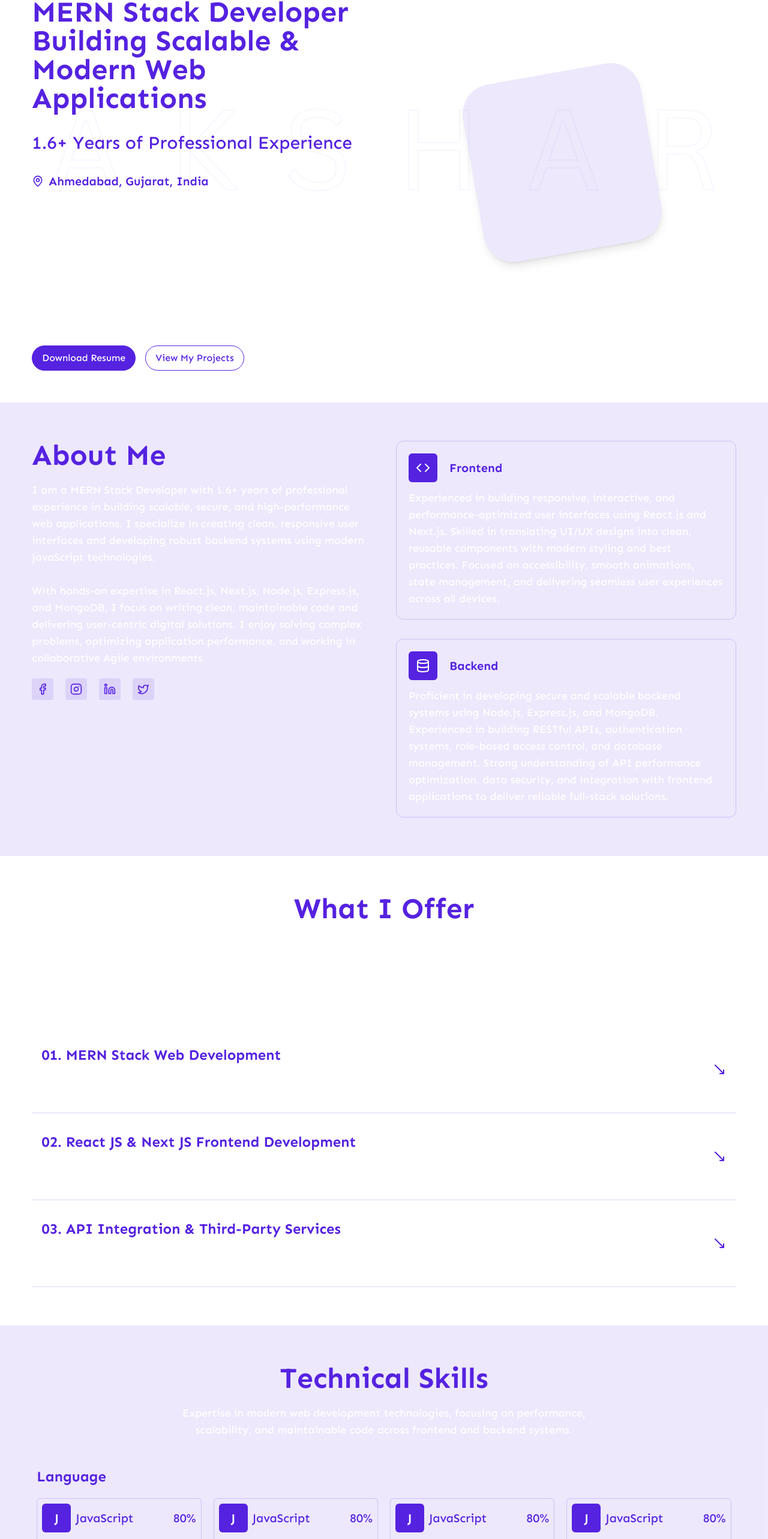
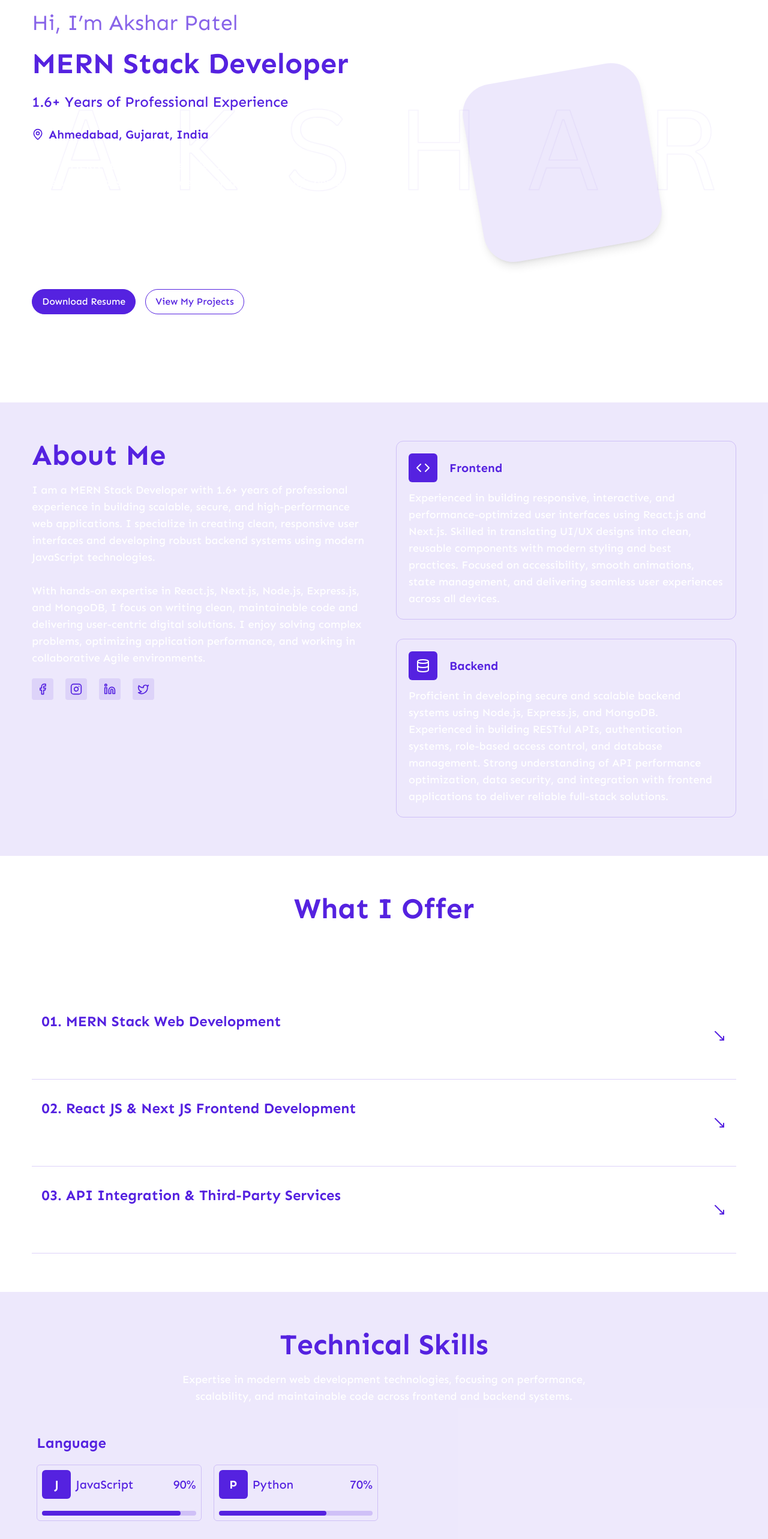
Before and after one commit to akki110/Portfolio, a Next.js app: page / in a window 1280 px wide. Shown: the part 193-2759 px from the top of the page at 60% size. Built offline with nearby package versions, Linux system fonts and the light colour scheme.

Commit message:
service content change and skills add and resume add

```diff
--- a/src/components/Hero.jsx
+++ b/src/components/Hero.jsx
@@ -15,14 +15,14 @@ const Hero = () => {
         id="home"
       >
         <div className="w-11/12 grid grid-cols-1 md:grid-cols-2 gap-4 ">
-          <div className="w-full flex flex-col gap-5 md:gap-8">
+          <div className="w-full flex flex-col gap-5 md:gap-6">
             <h3 className="text-2xl lg:text-4xl font-bolder text-purple/70">
               Hi, I’m Akshar Patel
             </h3>
             <h1 className="text-4xl lg:text-5xl font-bold text-purple">
-              MERN Stack Developer Building Scalable & Modern Web Applications
+              MERN Stack Developer
             </h1>
-            <h2 className="text-2xl lg:text-3xl font-medium text-purple">
+            <h2 className="text-xl lg:text-2xl font-medium text-purple">
               1.6+ Years of Professional Experience
             </h2>
             <h6 className="text-xl flex items-center gap-2 font-semibold text-purple">
@@ -38,9 +38,13 @@ const Hero = () => {
               solutions.
             </p>
             <div className="flex flex-col md:flex-row gap-4">
-              <button className="w-fit border border-purple bg-purple text-white hover:translate-y-[-5px] font-medium px-4 py-2 rounded-full cursor-pointer transition-all duration-300">
+              <a
+                href="/resume/Akshar_Patel_Resume.pdf"
+                target="_blank"
+                className="w-fit border border-purple bg-purple text-white hover:translate-y-[-5px] font-medium px-4 py-2 rounded-full cursor-pointer transition-all duration-300"
+              >
                 Download Resume
-              </button>
+              </a>
               <Link
                 href="#project"
                 className="w-fit border border-purple hover:border-purple text-purple font-medium hover:translate-y-[-5px] hover:text-white px-4 py-2 rounded-full cursor-pointer hover:bg-purple transition-all duration-300"
--- a/src/components/Services.jsx
+++ b/src/components/Services.jsx
@@ -31,11 +31,9 @@ const Services = () => {
               What I Offer
             </h2>
             <p className="text-md md:text-lg font-medium w-full md:w-7/12 text-center">
-              I provide end-to-end web development solutions focused on
-              performance, security, and scalability. From modern frontend
-              interfaces to robust backend systems, I help businesses and
-              startups build reliable digital products using the MERN stack and
-              modern JavaScript technologies.
+              Developing scalable and secure web applications using the MERN
+              stack. Focused on performance, reliability, and clean
+              architecture.
             </p>
           </div>
           <div className="w-full flex flex-col justify-center items-center ">
--- a/src/components/Skills.jsx
+++ b/src/components/Skills.jsx
@@ -7,48 +7,111 @@ const Skills = () => {
       skills: [
         {
           name: "JavaScript",
-          level: 80,
+          level: 90,
           short: "J",
         },
         {
-          name: "JavaScript",
-          level: 80,
-          short: "J",
-        },
-        {
-          name: "JavaScript",
-          level: 80,
-          short: "J",
-        },
-        {
-          name: "JavaScript",
-          level: 80,
-          short: "J",
+          name: "Python",
+          level: 70,
+          short: "P",
         },
       ],
     },
     {
-      title: "Language",
+      title: "Frameworks",
       skills: [
         {
-          name: "JavaScript",
-          level: 80,
-          short: "J",
+          name: "React JS",
+          level: 90,
+          short: "R",
         },
         {
-          name: "JavaScript",
+          name: "Next Js",
           level: 80,
-          short: "J",
+          short: "N",
         },
         {
-          name: "JavaScript",
-          level: 80,
-          short: "J",
+          name: "Node JS",
+          level: 85,
+          short: "N",
         },
         {
-          name: "JavaScript",
-          level: 80,
-          short: "J",
+          name: "Express JS",
+          level: 85,
+          short: "E",
+        },
+      ],
+    },
+    {
+      title: "UI Tools",
+      skills: [
+        {
+          name: "Tailwind CSS",
+          level: 95,
+          short: "T",
+        },
+
+        {
+          name: "Bootstrap",
+          level: 95,
+          short: "B",
+        },
+        {
+          name: "Shadcn UI",
+          level: 70,
+          short: "S",
+        },
+      ],
+    },
+    {
+      title: "Database",
+      skills: [
+        {
+          name: "MongoDB",
+          level: 90,
+          short: "M",
+        },
+
+        {
+          name: "Firebase",
+          level: 90,
+          short: "F",
+        },
+        {
+          name: "MySQL",
+          level: 70,
+          short: "M",
+        },
+      ],
+    },
+    {
+      title: "Tools",
+      skills: [
+        {
+          name: "Git",
+          level: 90,
+          short: "G",
+        },
+
+        {
+          name: "Postman",
+          level: 90,
+          short: "P",
+        },
+        {
+          name: "VS Code",
+          level: 90,
+          short: "V",
+        },
+      ],
+    },
+    {
+      title: "CMS",
+      skills: [
+        {
+          name: "Wordpress",
+          level: 75,
+          short: "W",
         },
       ],
     },
```
Also changed, not shown: 1 other file (tests, documents, lock files or other folders).
